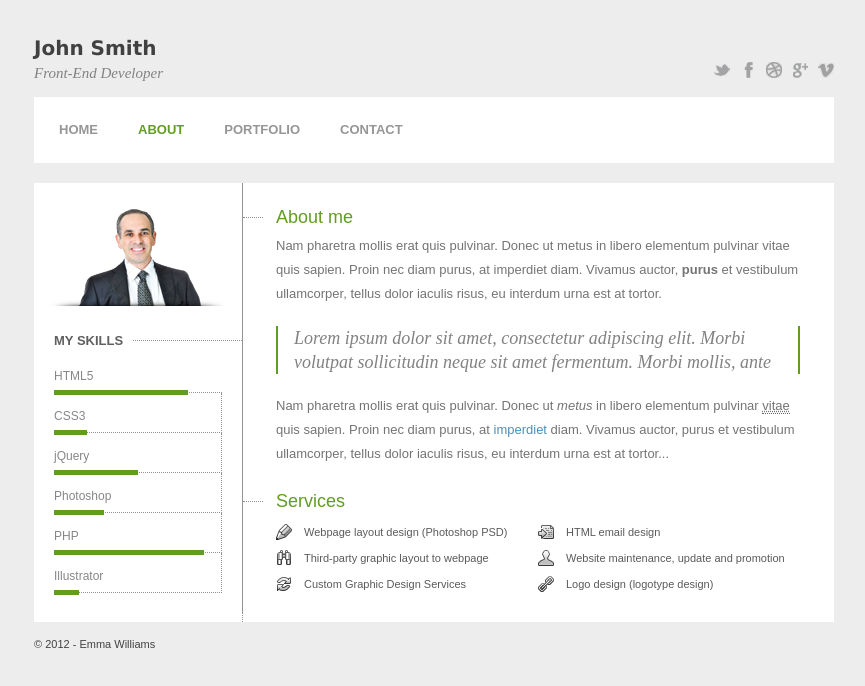
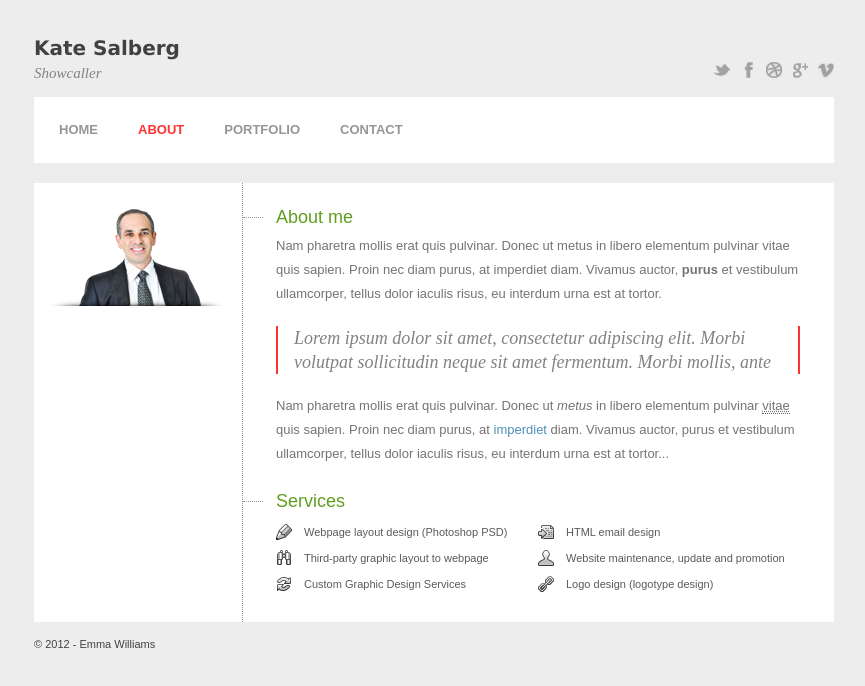
Before and after one commit to Em01/ksa_website, a plain HTML site: page themeforest-2323242-next-vcard-responsive-personal-theme 2/Nextvcard/index.html in a window 1280 px wide. Both pictures are taken after a click on the link "ABOUT". Shown: the whole page, without its empty margins (206-1071 px from the left). Drawn offline with Linux system fonts and the light colour scheme; some packages are replaced by stand-ins of ours.

Commit message:
some styling

```diff
--- a/themeforest-2323242-next-vcard-responsive-personal-theme 2/Nextvcard/css/style.css
+++ b/themeforest-2323242-next-vcard-responsive-personal-theme 2/Nextvcard/css/style.css
@@ -289,7 +289,7 @@ header nav li a:hover {
 }
 
 header nav li a.active {
-	color: #619d21;
+	color: #ff3232;
 }
 
 #social-media {
@@ -596,8 +596,8 @@ html[xmlns] .slides {display: block;}
 }
 
 .about .about-content blockquote {
-	border-left: 2px solid #619d21;
-	border-right: 2px solid #619d21;
+	border-left: 2px solid #ff3232;
+	border-right: 2px solid #ff3232;
 	padding: 0px 16px;
 	margin: 20px 0px;
 	font-family: 'Times New Roman';
--- a/themeforest-2323242-next-vcard-responsive-personal-theme 2/Nextvcard/index.html
+++ b/themeforest-2323242-next-vcard-responsive-personal-theme 2/Nextvcard/index.html
@@ -1,7 +1,7 @@
 <!doctype html>
 <html lang="en">
 <head>
-	<title>Next VCard</title>
+	<title>Kate Salberg</title>
 
 	<meta charset="utf-8">
 
@@ -21,8 +21,8 @@
 		<!-- Header -->
 		<header class="clear-fix">
 			<div id="logo">
-				<h1 class="name"><a href="index.html">John Smith</a></h1>
-				<p class="tagline">Front-End Developer</p>
+				<h1 class="name"><a href="index.html">Kate Salberg</a></h1>
+				<p class="tagline">Showcaller</p>
 			</div>
 
 			<!-- Social Media -->
@@ -98,18 +98,6 @@
 				<aside>
 					<div id="photo">
 						<img alt="" src="upload/photo.png">
-					</div>
-
-					<div id="skills">
-						<h3><span>My Skills</span></h3>
-						<ul>
-							<li data-value="80">HTML5</li>
-							<li data-value="20">CSS3</li>
-							<li data-value="50">jQuery</li>
-							<li data-value="30">Photoshop</li>
-							<li data-value="90">PHP</li>
-							<li data-value="15">Illustrator</li>
-						</ul>
 					</div>
 				</aside>
 
@@ -221,14 +209,6 @@
 						<input type="submit" id="submit" value="Send">
 					</form>
 				</div>
-
-				<div id="map-container">
-					<div id="map"></div>
-					<div class="top-shadow"></div>
-					<div class="left-shadow"></div>
-					<div class="right-shadow"></div>
-					<div class="bottom-shadow"></div>
-				</div>
 			</article>
 			<!-- End Contact -->
 		</div>
```
